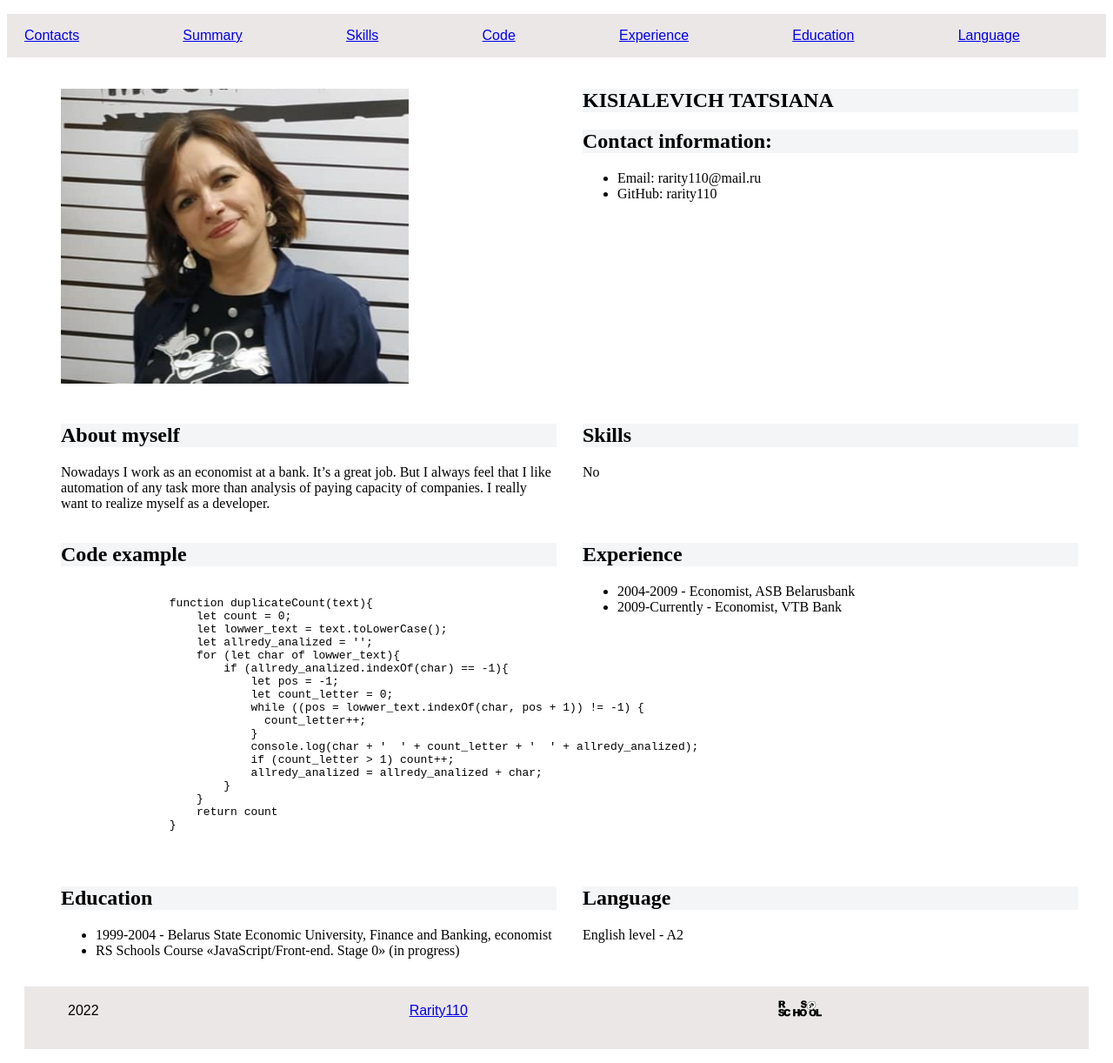
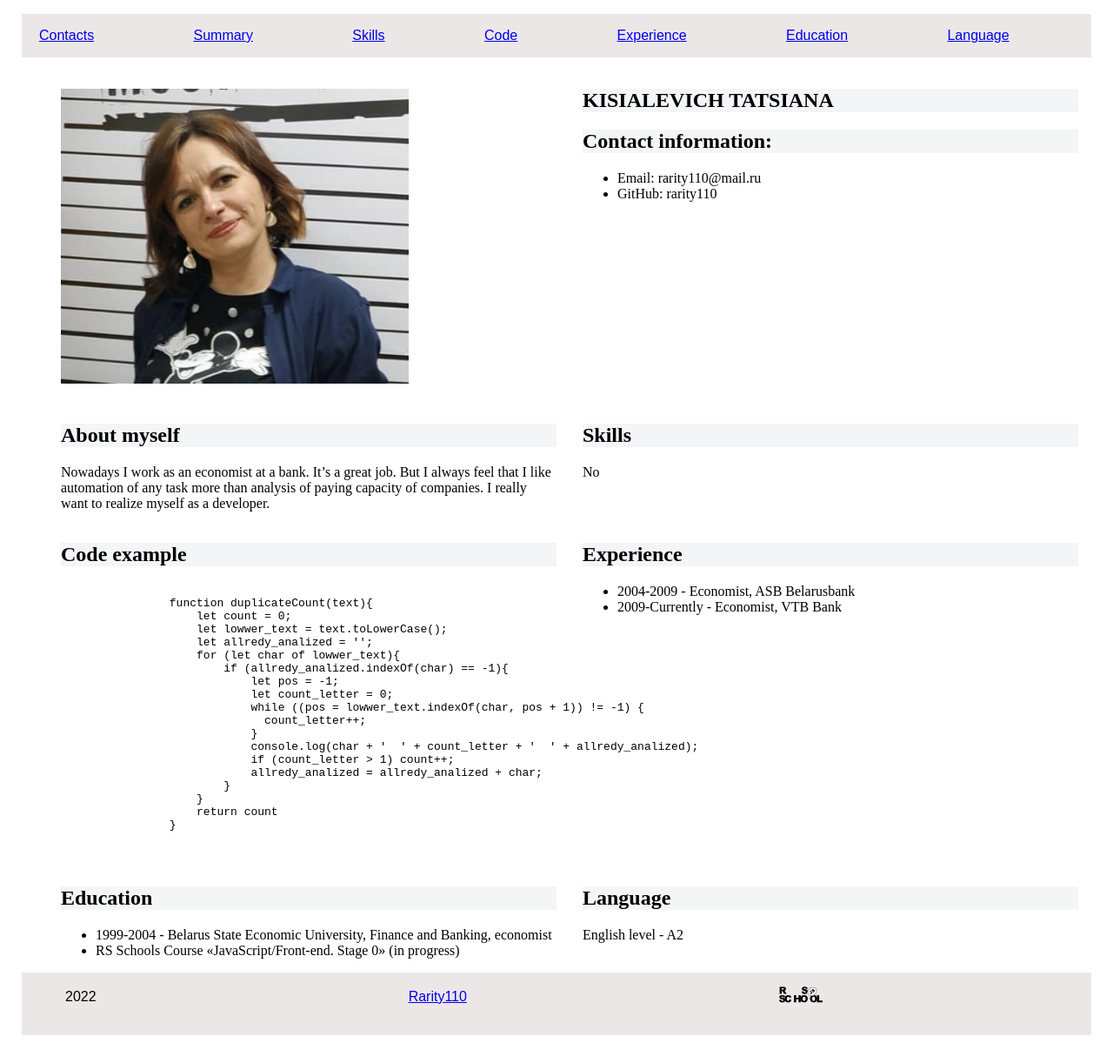
Before and after one commit to Rarity110/rsschool-cv-old, a plain HTML site: page index.html in a window 1280 px wide. Shown: the whole page at 87% size. After the commit the page ends 1198 px from the top, so only its background shows below. Drawn offline with Linux system fonts and the light colour scheme.

Commit message:
feat: update cv

```diff
--- a/css/style.css
+++ b/css/style.css
@@ -7,6 +7,10 @@
     flex-direction: column;
     justify-content: space-between;
     }
+.nav{
+    max-width: 1230px;
+    margin: 0 auto;
+}
 .nav-list {
     display: flex;
     flex-direction: row;
@@ -36,10 +40,11 @@
     flex-direction: row;
     justify-content: space-around;
     align-content: center;
-    padding: 0 20px;
+    padding: 0;
     line-height: 50px;
     font: 16px Arial, sans-serif;
-
+    max-width: 1230px;
+    margin: 0 auto;
 }
 .foot-item{
     list-style: none;
```
